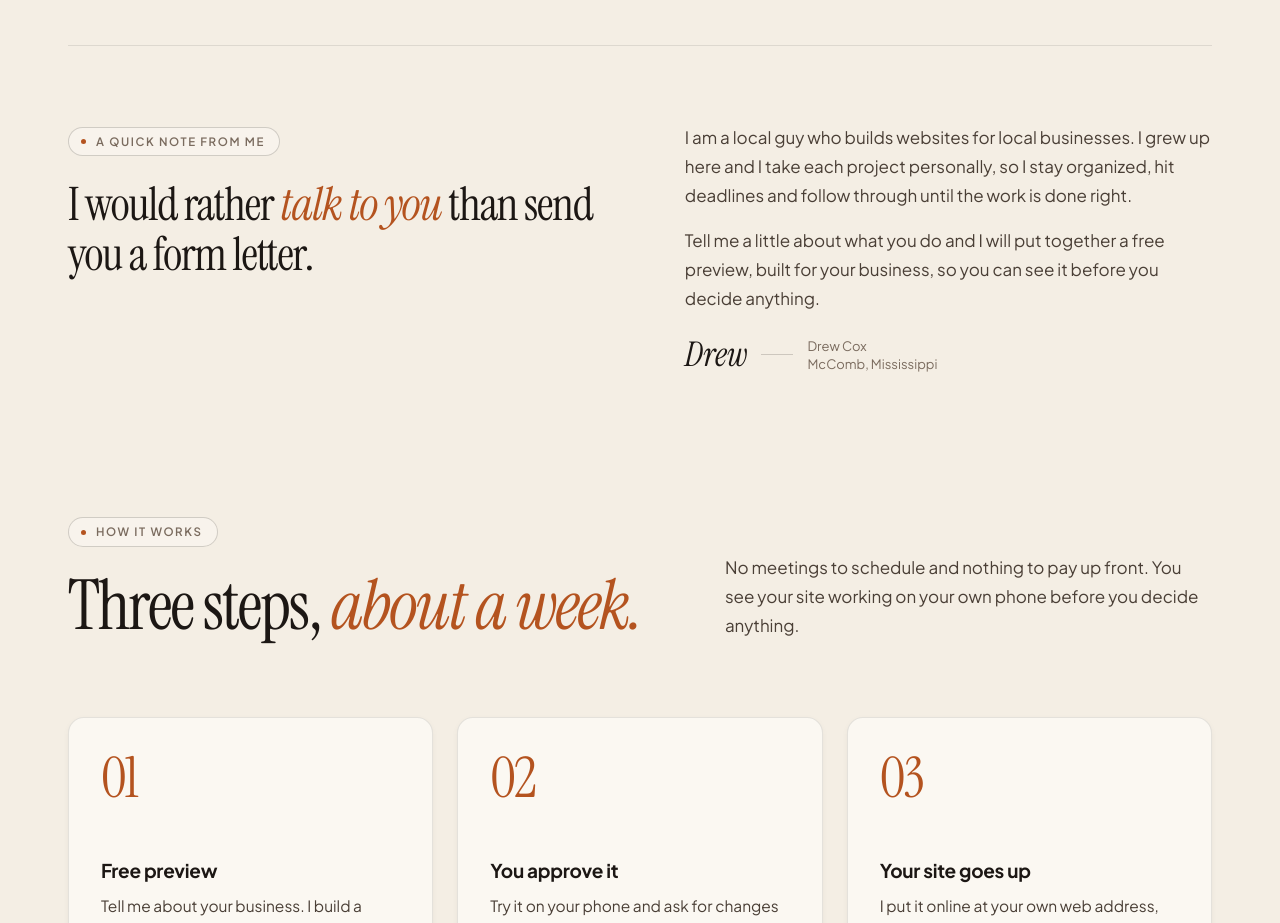
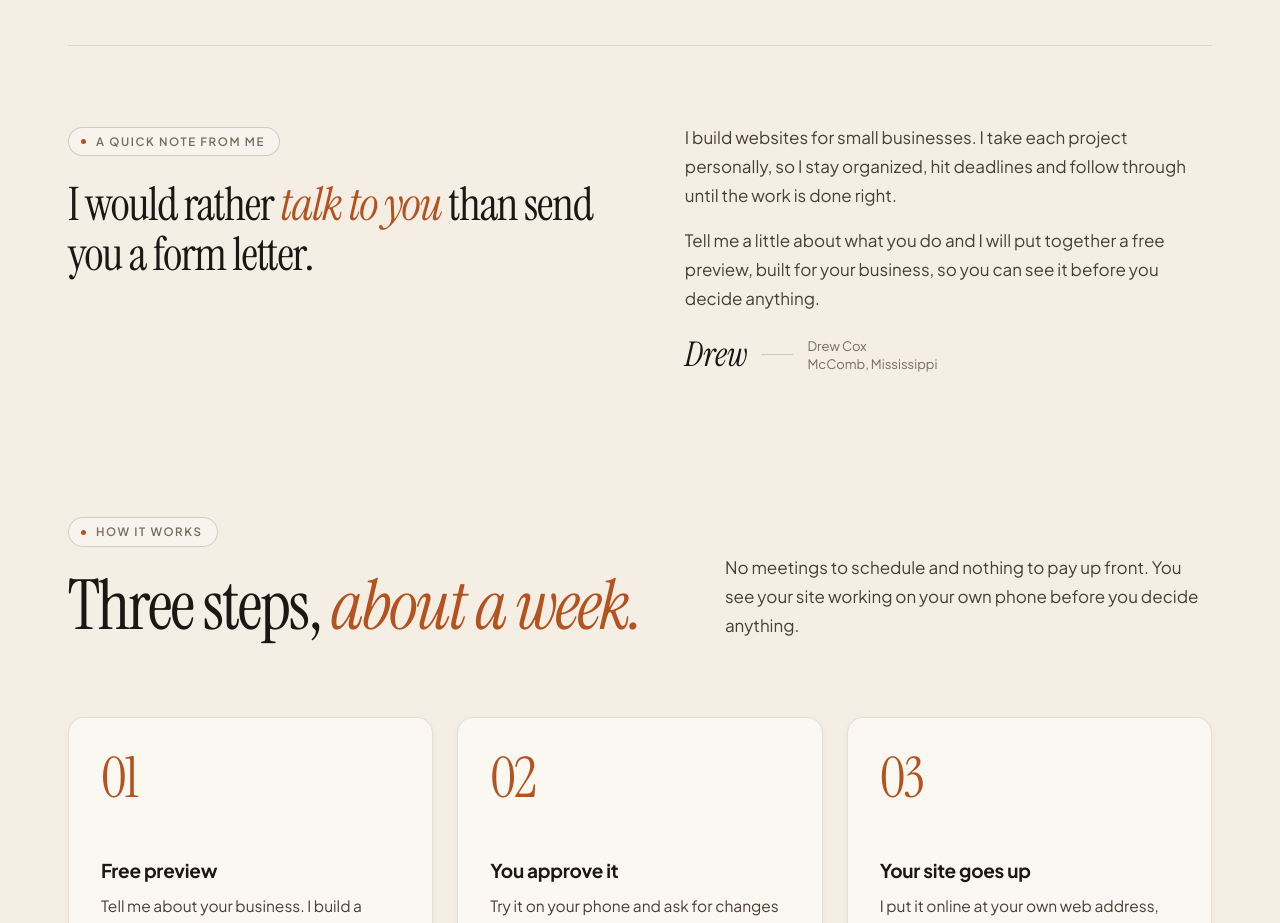
Before and after one commit to drewcox9179/coxdigitalsolutions, a plain HTML site: page index.html in a window 1280 px wide. Shown: the part 980-1903 px from the top of the page. Drawn offline with Linux system fonts and the light colour scheme.

Commit message:
Remove local wording from the about note
Co-Authored-By: Claude Haiku 5.5 <noreply@anthropic.com>
Claude-Session: https://claude.ai/code/session_01SyjwdRNo72TSrJc7tNdNsj

```diff
--- a/index.html
+++ b/index.html
@@ -876,7 +876,7 @@
           <p class="note-quote">I would rather <em>talk to you</em> than send you a form letter.</p>
         </div>
         <div class="note-body" data-reveal style="--d:.1s">
-          <p>I am a local guy who builds websites for local businesses. I grew up here and I take each project personally, so I stay organized, hit deadlines and follow through until the work is done right.</p>
+          <p>I build websites for small businesses. I take each project personally, so I stay organized, hit deadlines and follow through until the work is done right.</p>
           <p>Tell me a little about what you do and I will put together a free preview, built for your business, so you can see it before you decide anything.</p>
           <div class="note-sign"><span class="sig">Drew</span><i></i><small>Drew Cox<br>McComb, Mississippi</small></div>
         </div>
```
